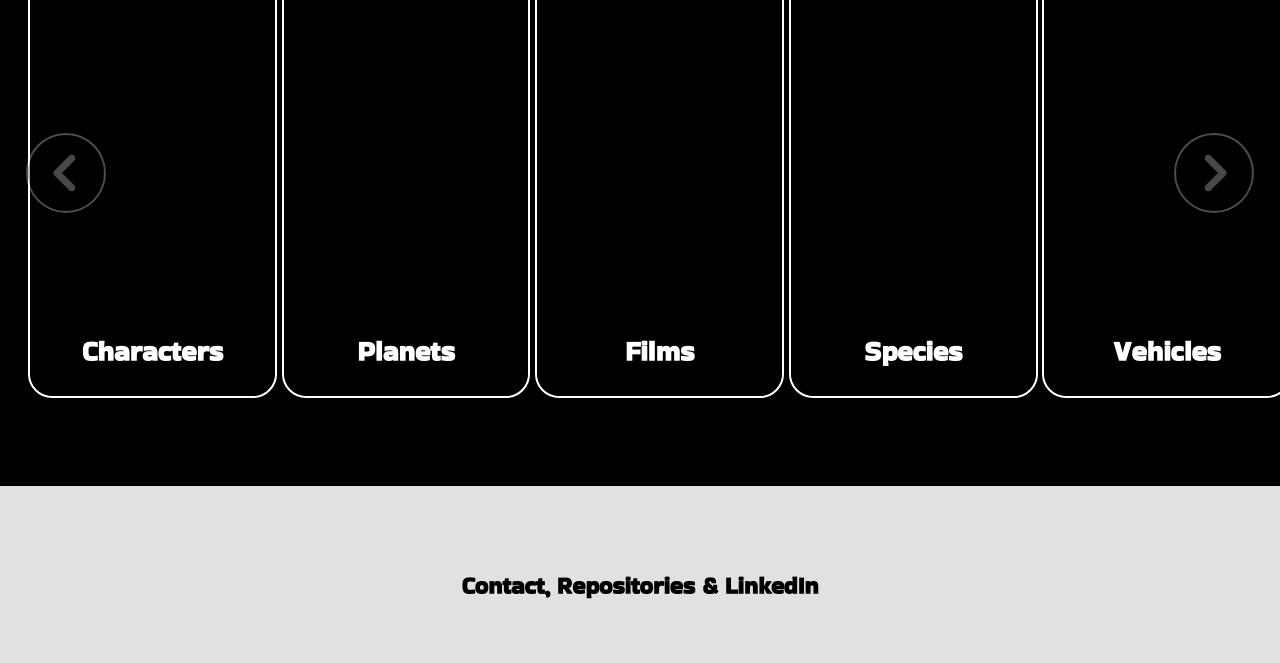
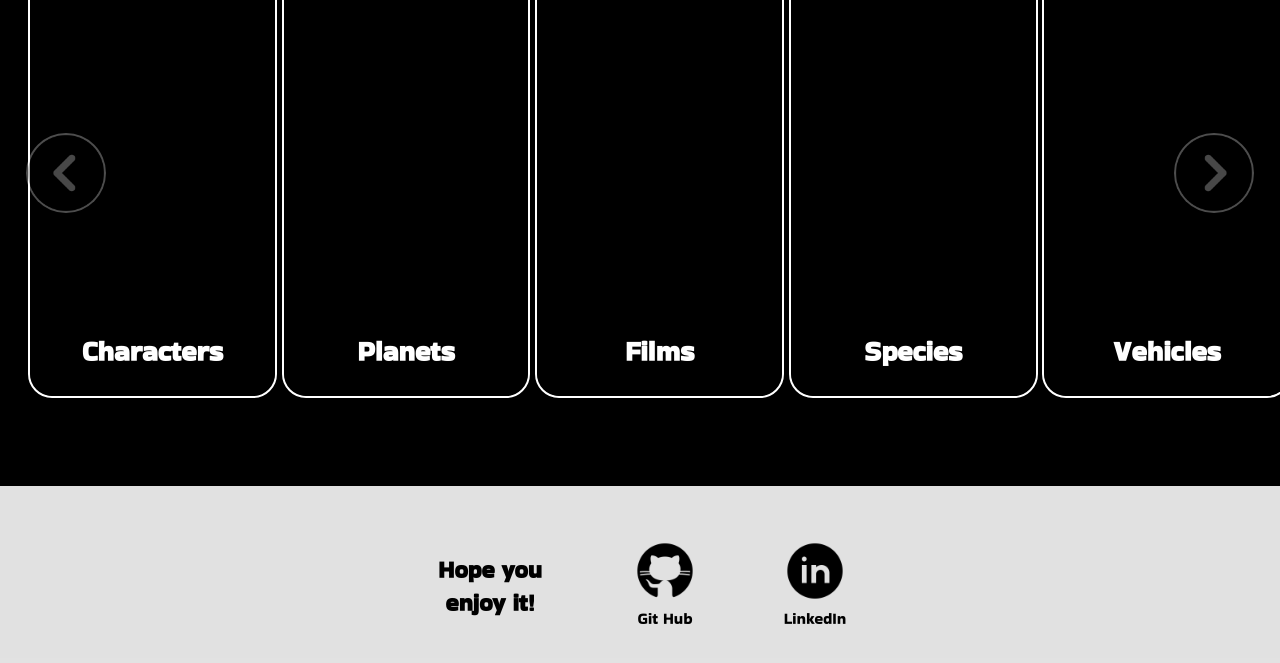
Before and after one commit to Felix7447/My-star-wars-site, a website built with webpack: page public/index.html in a window 1280 px wide. Shown: the part 359-1022 px from the top of the page. Built offline with nearby package versions, Linux system fonts and the light colour scheme; files whose address does not match are found by name.

Commit message:
Features added to footer

```diff
--- a/public/index.html
+++ b/public/index.html
@@ -15,7 +15,21 @@
     </header>
     <main id="root"></main>
     <footer id="footer">
-        <h2>Contact, Repositories & LinkedIn</h2>
+            <div class="footer_info__media">
+                <h2>Hope you enjoy it!</h2>
+                <a class="footer_info__media--github" href="https://github.com/Felix7447" target="_blank">
+                    <figure>
+                        <img src="../src/assets/icons/github-icon.png" alt="GitHub Icon">
+                    </figure>
+                    <p>Git Hub</p>
+                </a>
+                <a class="footer_info__media--linkedin" href="https://www.linkedin.com/in/felix-reyna/" target="_blank">
+                    <figure>
+                        <img src="../src/assets/icons/linkedin-icon.png" alt="linkedin Icon">
+                    </figure>
+                    <p>LinkedIn</p>
+                </a>
+            </div>
     </footer>
 </body>
 </html>
--- a/src/routes/index.routes.js
+++ b/src/routes/index.routes.js
@@ -24,7 +24,6 @@ function router(route) {
     } else {
         mainContent.innerHTML = routes[route];
     }
-
 }
 
 export default router;
--- a/src/styles/footer.scss
+++ b/src/styles/footer.scss
@@ -1,3 +1,41 @@
-footer {
+.footer_info__media {
+    display: grid;
+    grid-template-columns: auto auto auto;
+    place-content: center;
+    place-items: center;
 
+    h2 {
+        width: 80%;
+        margin: 0;
+    }
+
+    a {
+        width: 50%;
+        text-decoration: none;
+        transition: 450ms;
+    }
+
+    figure {
+        text-align: center;
+        width: 100%;
+        margin: 0px;
+    }
+
+    img {
+        width: 80%;
+    }
+
+    p {
+        margin: 0;
+        text-decoration: none;
+        color: black;
+    }
 }
+
+.footer_info__media--github:hover {
+    transform: scale(1.1);
+}
+
+.footer_info__media--linkedin:hover {
+    transform: scale(1.1);
+}
--- a/src/styles/main.scss
+++ b/src/styles/main.scss
@@ -16,6 +16,8 @@ $font-size-carousel: 28px;
 $transition-time: 450ms;
 $scrollbar-color: rgba(235, 235, 235, 0.575);
 $scrollbar-color-hover: rgba(235, 235, 235, 0.959);
+
+
 
 @mixin sections {
     width: 100%;
@@ -175,13 +177,18 @@ footer {
     height: 200px;
     display: flex;
     align-items: center;
+    justify-content: center;
     margin-top: 3%;
 }
 
+@media (max-width: 1100px) {
+    .carousel-element {
+        height: 90%;
+        width: 30%;
+    }
+}
+
 @media (max-width: 600px) {
-    header {
-        margin-bottom: 20%;
-    }
     .main-message {
         font-size: 2.8em;
     }
@@ -206,7 +213,7 @@ footer {
     }
     .carousel-element {
         height: 90%;
-        width: 80%;
+        width: 60%;
     }
     .carousel-container__left-arrow, .carousel-container__right-arrow {
         display: none;
```
